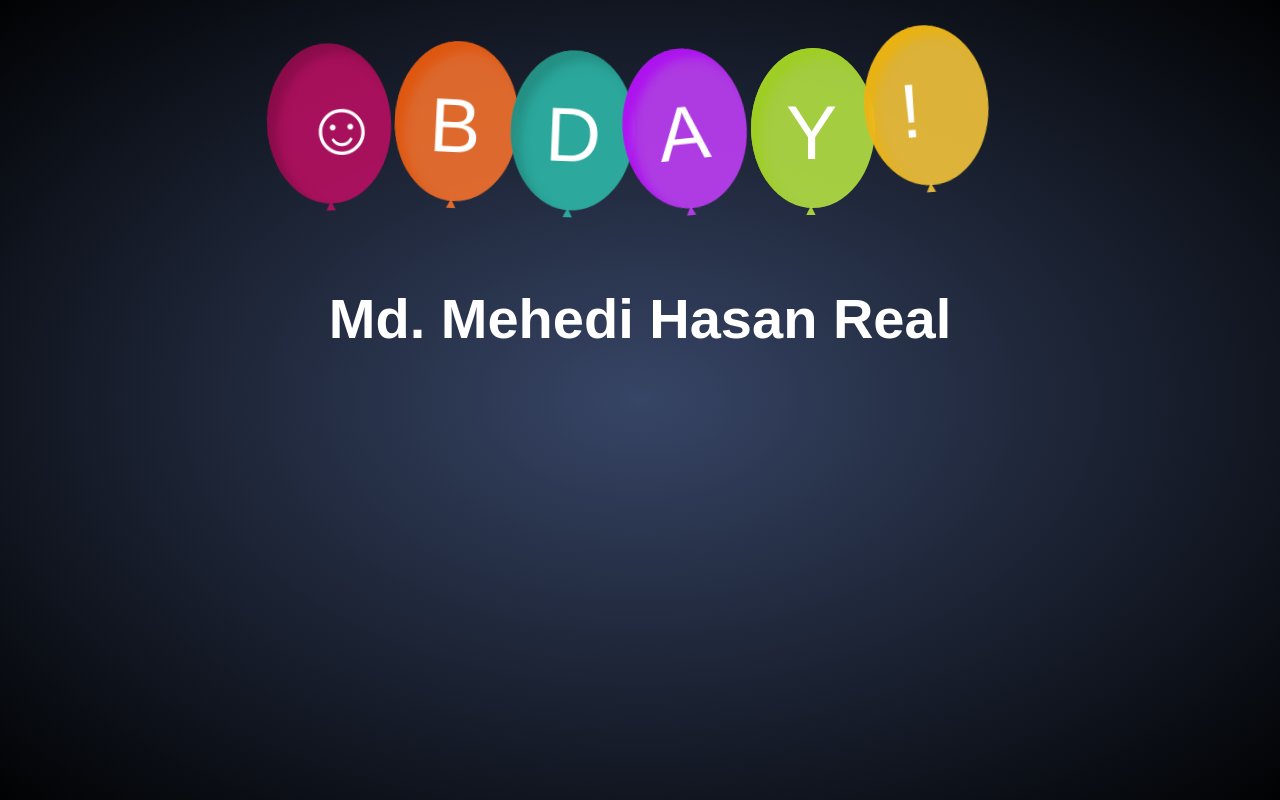
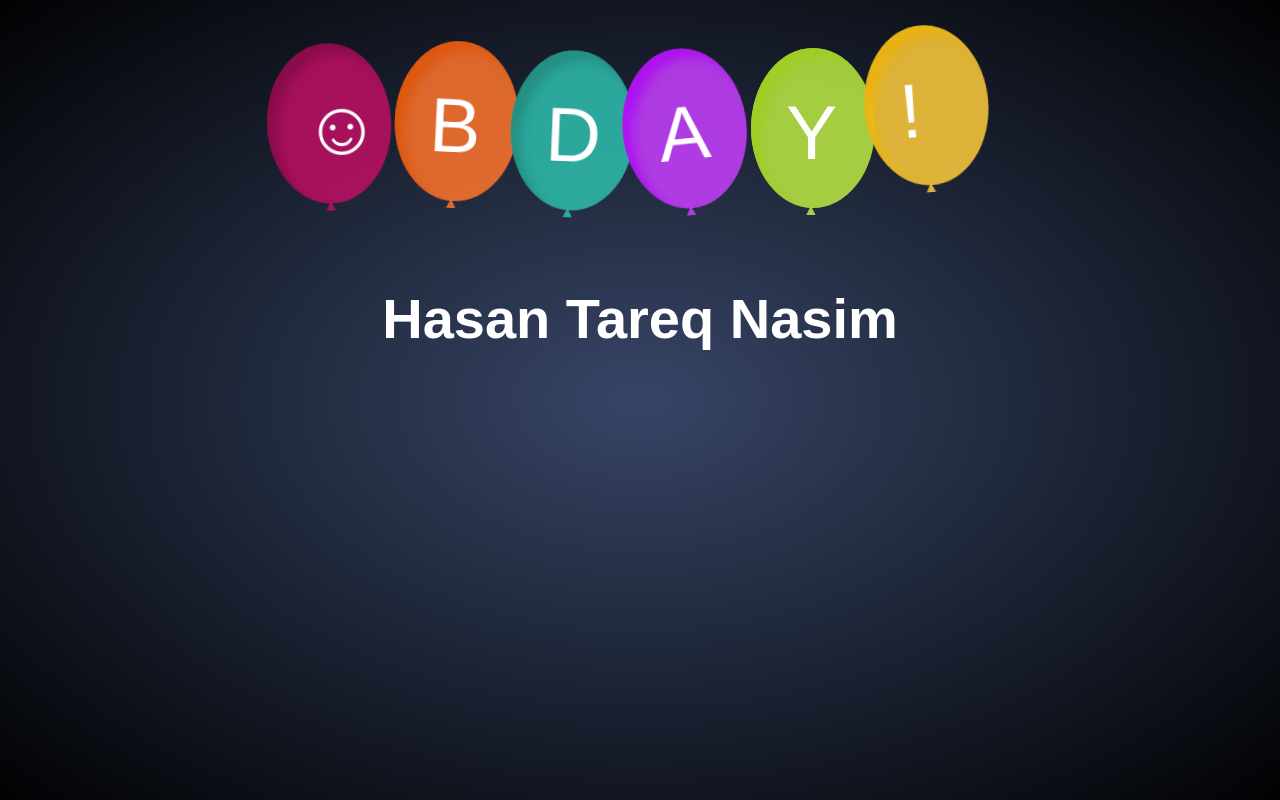
Before and after one commit to mehedihasanreal/BDAY, a plain HTML site: page index.html in a window 1280 px wide. Drawn offline with Linux system fonts and the light colour scheme; a web font is replaced by a local one.

Commit message:
Hasan Tareq Nasim

```diff
--- a/index.html
+++ b/index.html
@@ -400,7 +400,7 @@
             <div><span>!</span>
             </div>
         </div>
-        <h1>Md. Mehedi Hasan Real</h1>
+        <h1>Hasan Tareq Nasim</h1>
 
     </div>
     <script>
```
